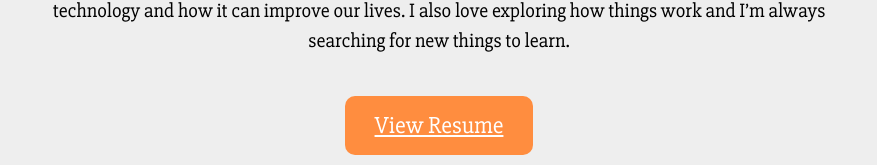
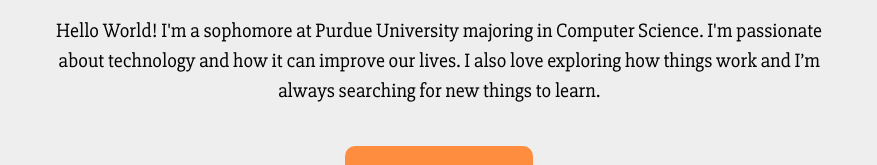
Before and after one commit to andyw24/andyw24.github.io, a plain HTML site: page index.html in a window 1280 px wide. Shown: the part 1307-1472 px from the top of the page, without its empty margins (201-1078 px from the left). Drawn offline with Linux system fonts and the light colour scheme.

Commit message:
Update style.css

```diff
--- a/style.css
+++ b/style.css
@@ -6,7 +6,7 @@
   scroll-behavior: smooth;
 }
 .anchor {
-  padding: 40px;
+  padding: 90px;
 }
 .header {
   background-color: #f2f2f2;
@@ -34,6 +34,7 @@
   font-size: 150%;
   text-align: center;
   font-family: Slabo, Palatino, Georgia, "Times New Roman", Helvetica;
+  text-decoration: none;
 
   -webkit-transition-duration: 0.5s;
   background-color: #ff8d3f;
@@ -183,9 +184,9 @@
 .text p {
   font-size: 120%;
   line-height: 1.5;
-  text-align: justify;
   padding-left: 5%;
   padding-right: 5%;
+  text-align: justify;
 }
 .wipTitle h3 {
   font-size: 200%;
```
